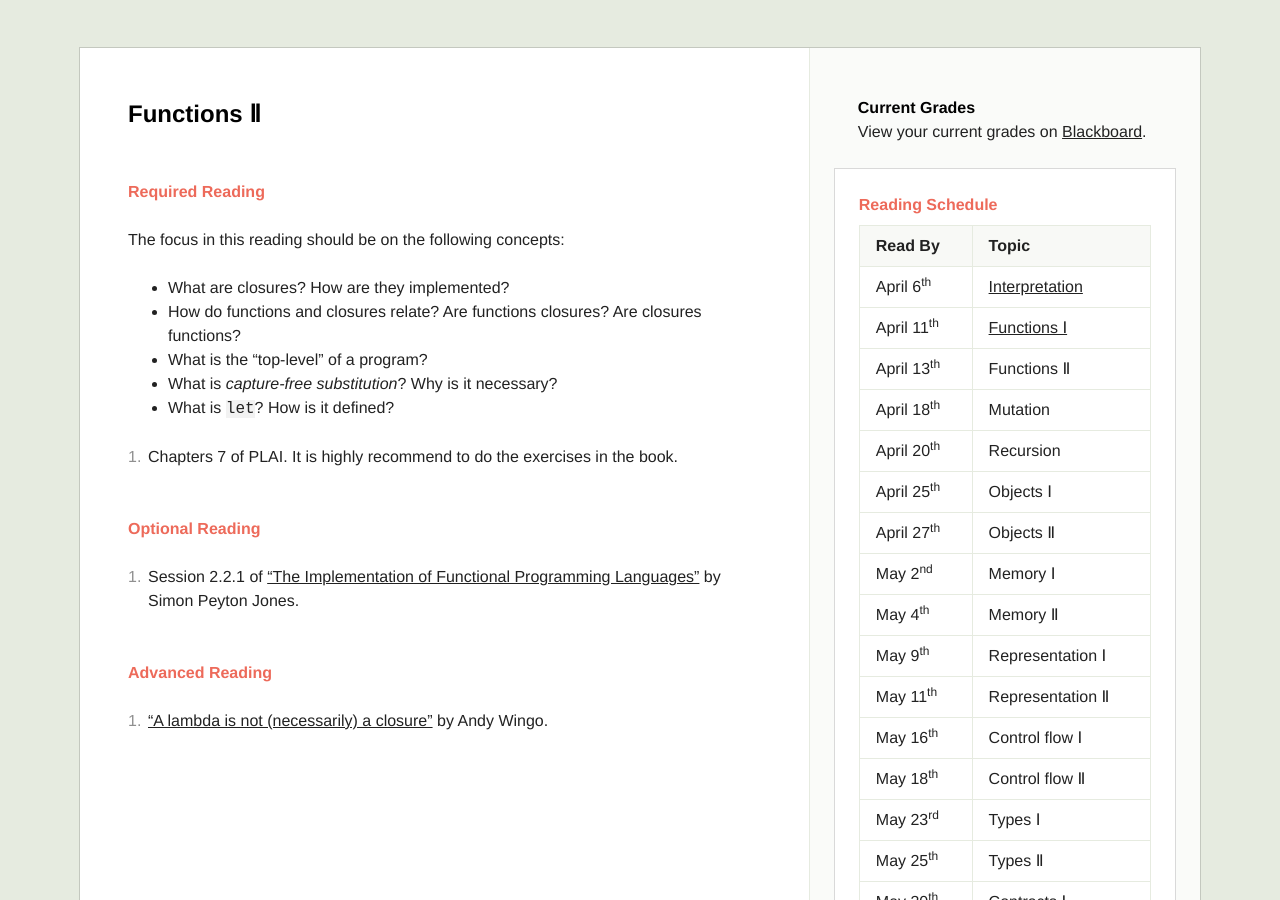
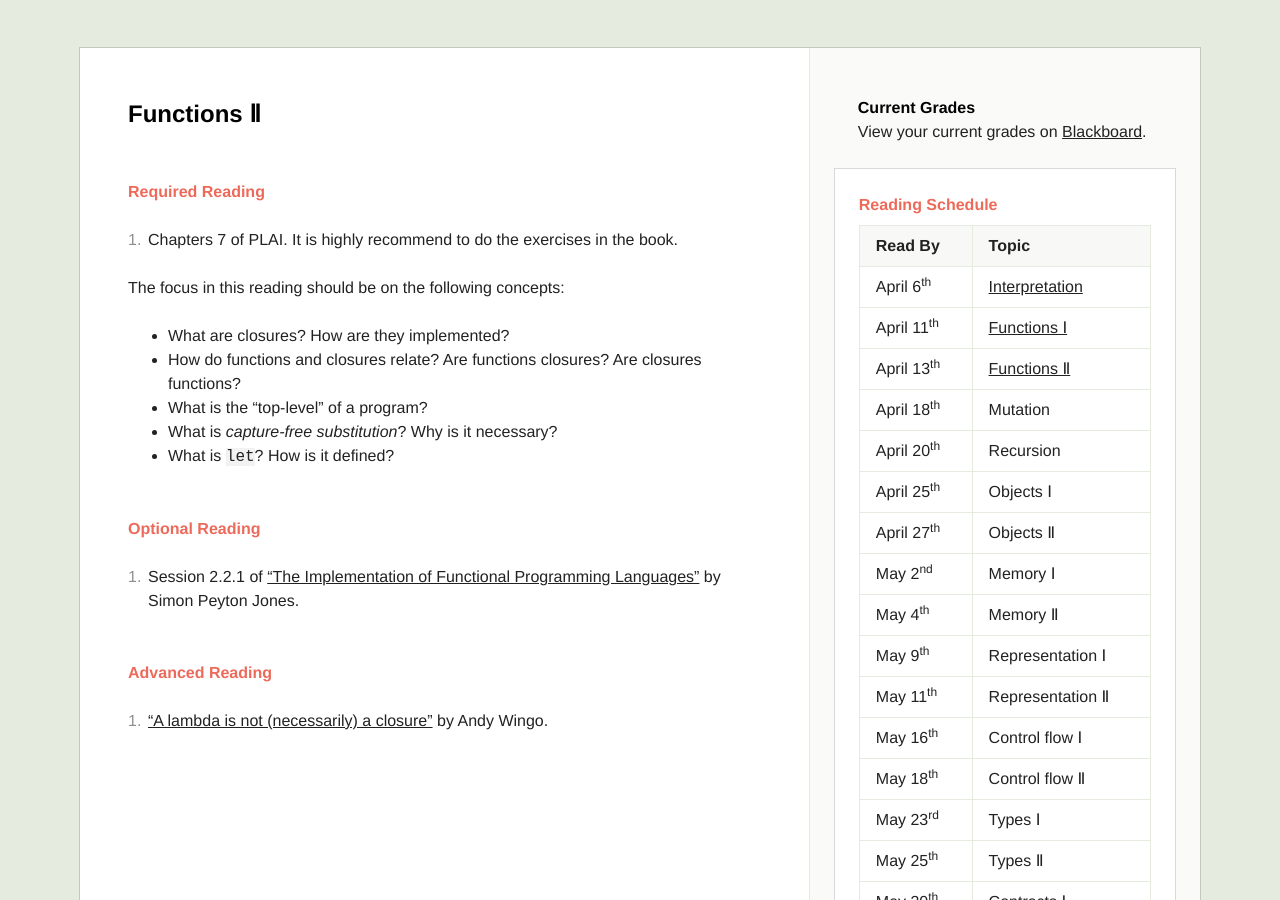
Before and after one commit to alilleybrinker/programming-languages-course, a Jekyll site: the page built from reading/functions-2/index.html, in a window 1280 px wide and 900 px high. Built offline with Jekyll 4.4.1, drawn with Linux system fonts in a browser that asks for light colours; some of the changed lines change nothing that is shown.

Commit message:
Small fixes

```diff
--- a/_includes/sidebar.html
+++ b/_includes/sidebar.html
@@ -9,7 +9,7 @@
 
             <tr><td>April&nbsp;6<sup>th</sup></td><td><a href="{{ site.baseurl }}/reading/interpretation">Interpretation</a></td></tr>
             <tr><td>April&nbsp;11<sup>th</sup></td><td><a href="{{ site.baseurl }}/reading/functions-1">Functions Ⅰ</a></td></tr>
-            <tr><td>April&nbsp;13<sup>th</sup></td><td>Functions Ⅱ</td></tr>
+            <tr><td>April&nbsp;13<sup>th</sup></td><td><a href="{{ site.baseurl }}/reading/functions-2">Functions Ⅱ</a></td></tr>
             <tr><td>April&nbsp;18<sup>th</sup></td><td>Mutation</td></tr>
             <tr><td>April&nbsp;20<sup>th</sup></td><td>Recursion</td></tr>
             <tr><td>April&nbsp;25<sup>th</sup></td><td>Objects Ⅰ</td></tr>
--- a/reading/functions-2/index.html
+++ b/reading/functions-2/index.html
@@ -10,7 +10,12 @@ title: "Functions Ⅱ"
 <section id="required-reading">
     <h2><a href="#required-reading">Required Reading</a></h2>
 
+    <ol>
+        <li>Chapters 7 of PLAI. It is highly recommend to do the exercises in the book.</li>
+    </ol>
+
     <p>The focus in this reading should be on the following concepts:</p>
+
     <ul>
         <li>What are closures? How are they implemented?</li>
         <li>How do functions and closures relate? Are functions closures? Are closures functions?</li>
@@ -18,10 +23,6 @@ title: "Functions Ⅱ"
         <li>What is <em>capture-free substitution</em>? Why is it necessary?</li>
         <li>What is <code>let</code>? How is it defined?</li>
     </ul>
-
-    <ol>
-        <li>Chapters 7 of PLAI. It is highly recommend to do the exercises in the book.</li>
-    </ol>
 </section>
 
 <section id="optional-reading">
```
